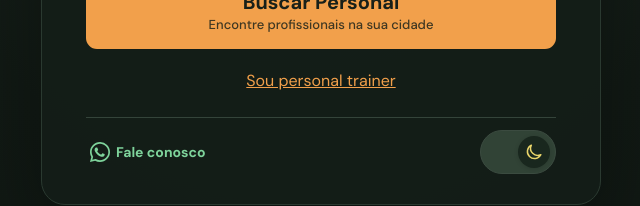
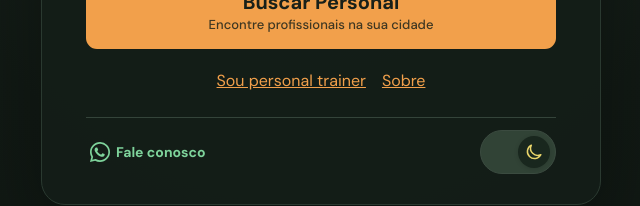
Before and after one commit to albertoapr/calculadoraimc, a Vue app: page / in a window 1280 px wide. Shown: the part 308-514 px from the top of the page, without its empty margins (319-959 px from the left). Built offline with nearby package versions, Linux system fonts and the light colour scheme; no server answers.

Commit message:
feat(home): adicionar link Sobre ao lado de Sou personal trainer

```diff
--- a/src/App.vue
+++ b/src/App.vue
@@ -263,11 +263,10 @@ const {
               ><small>Encontre profissionais na sua cidade</small></span
             >
           </button>
-          <a
-            href="#cadastro-personal"
-            class="home-personal-signup-link"
-            style="display: block; margin-top: 12px; text-align: center; color: var(--blue)"
-          >Sou personal trainer</a>
+          <nav aria-label="Links da página inicial" style="display: flex; align-items: center; justify-content: center; gap: 16px; margin-top: 12px; flex-wrap: wrap">
+            <a href="#cadastro-personal" class="home-personal-signup-link" style="color: var(--blue)">Sou personal trainer</a>
+            <a href="#sobre" class="home-personal-signup-link" style="color: var(--blue)" @click.prevent="viewMode = 'about'">Sobre</a>
+          </nav>
         </div>
       </div>
       <div v-if="viewMode === 'home' && !result && !isRootHome" class="home-actions">
```
